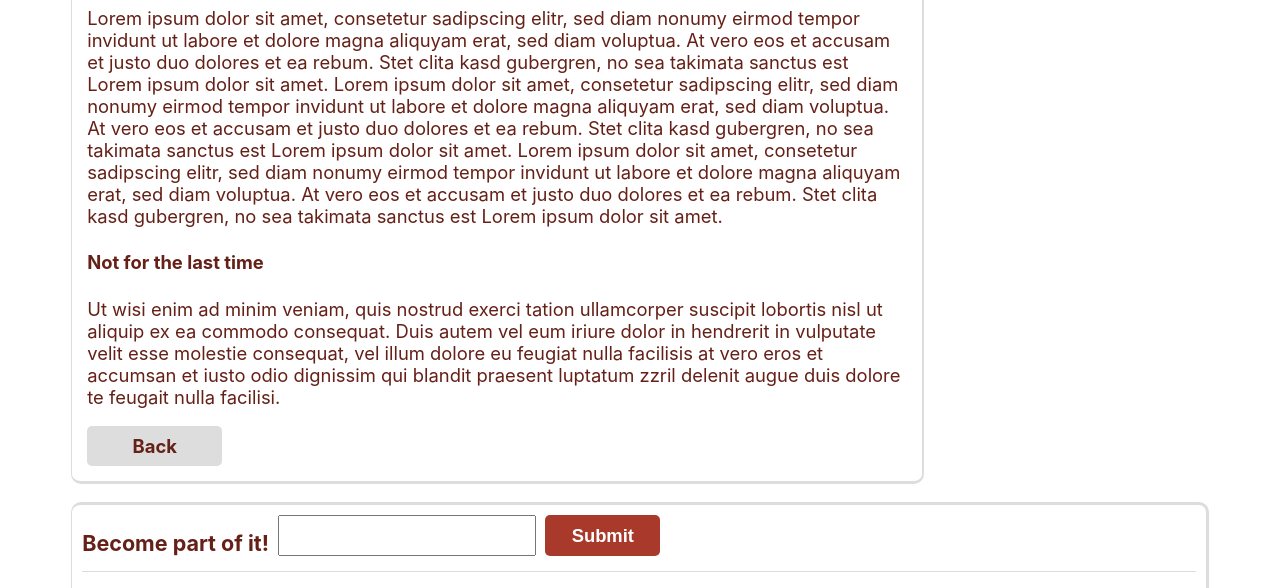
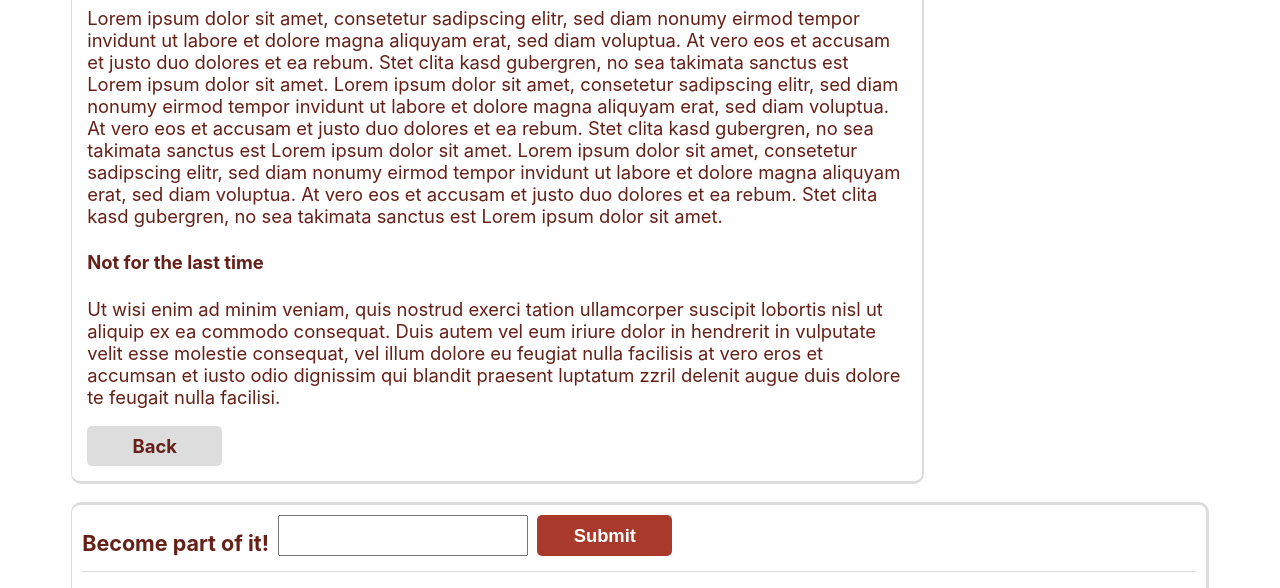
Before and after one commit to MHundeloh/MHundeloh.github.io, a plain HTML site: page blog/autumn-2022.html in a window 1280 px wide. Shown: the part 1058-1646 px from the top of the page. Drawn offline with Linux system fonts and the light colour scheme.

Commit message:
feat: box-sizing to all elements

```diff
--- a/css/base.css
+++ b/css/base.css
@@ -1,3 +1,7 @@
+* {
+    box-sizing: border-box;
+}
+
 /* container */
 .container {
     width: 100%;
@@ -151,7 +155,7 @@
 
 .btn {
     display: block;
-    width: 115px;
+    width: 135px;
     padding: 10px;
     text-align: center;
     border-width: 0;
```
